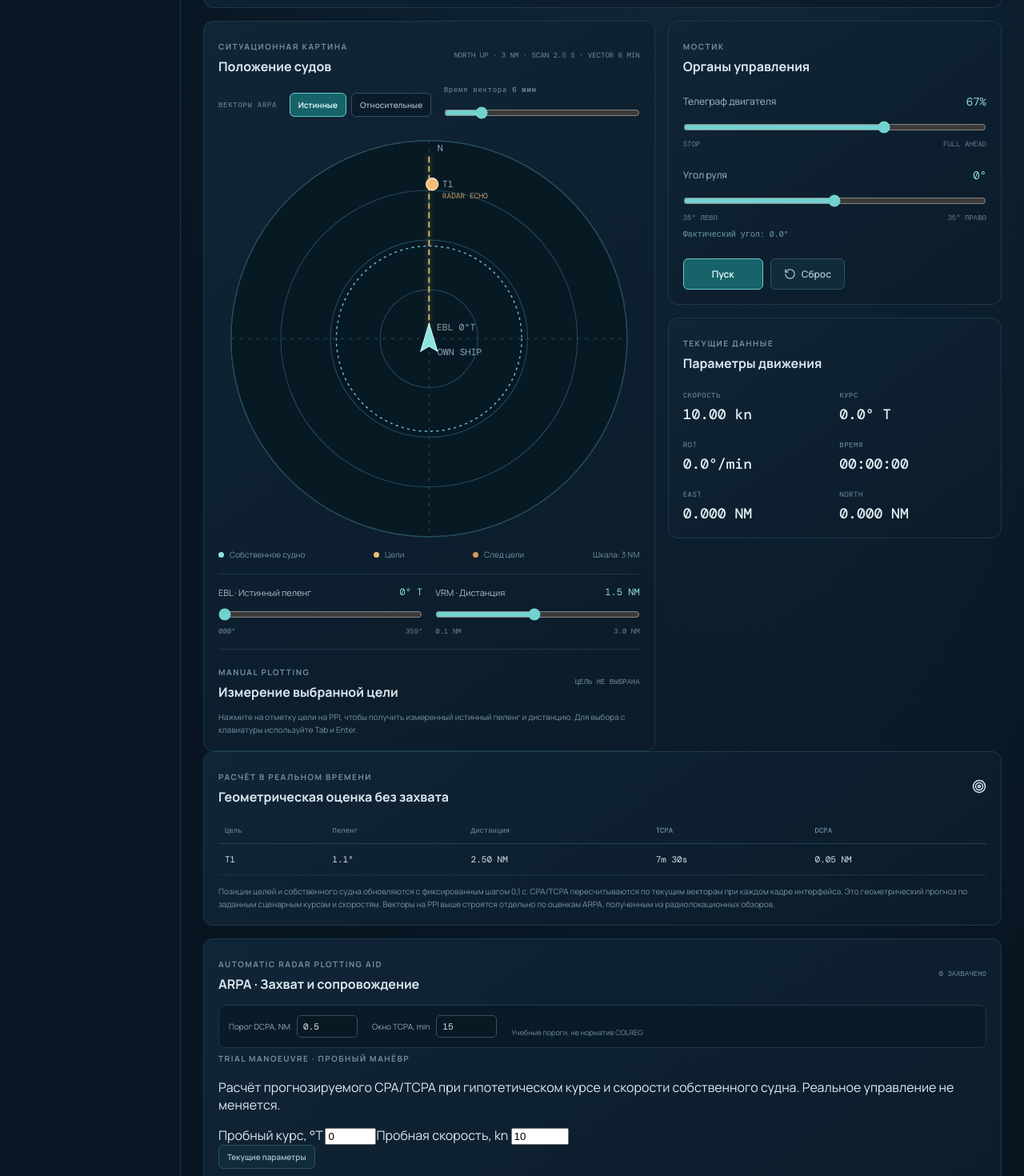
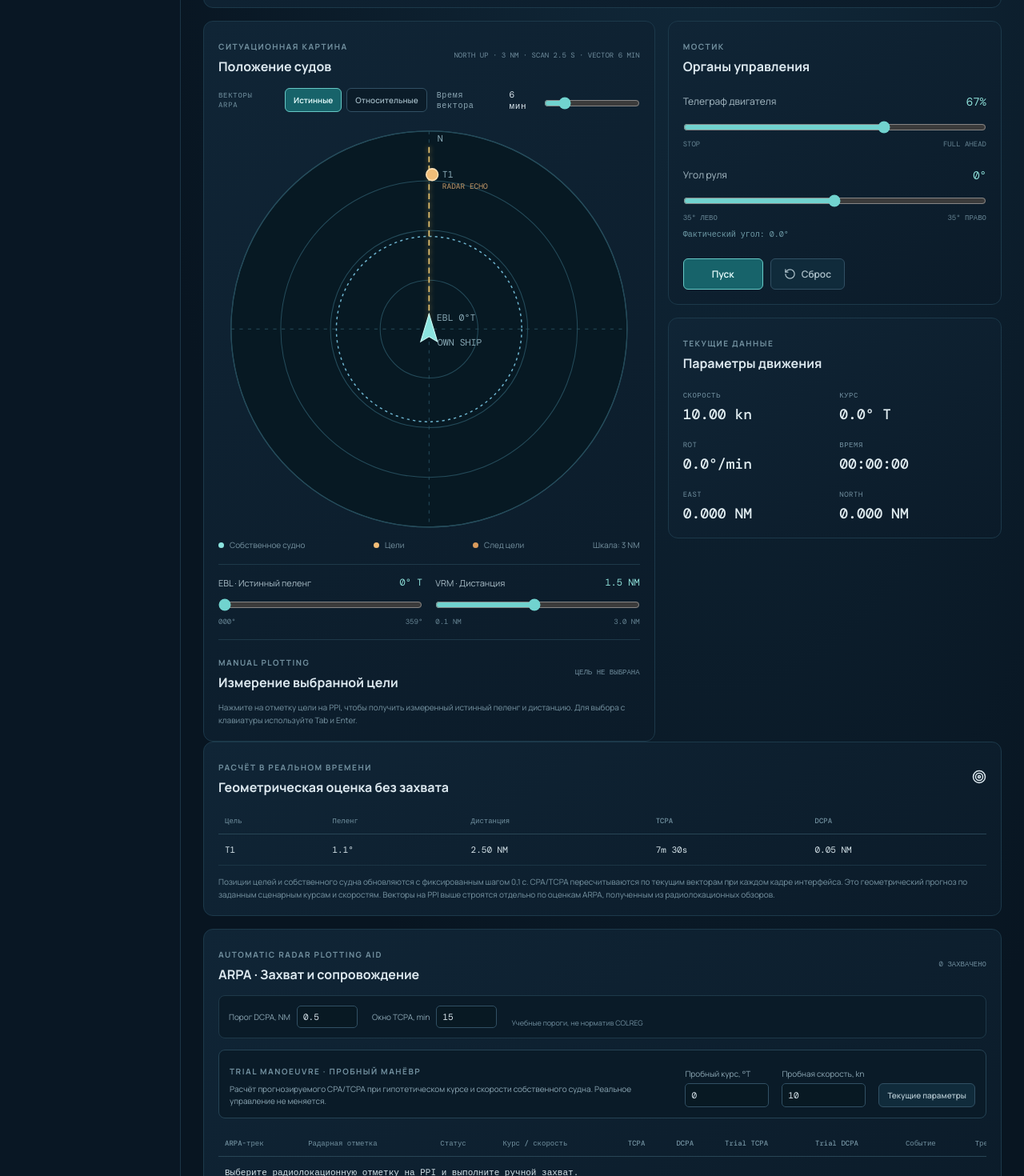
Before and after one commit to quvok/OpenOOW, a React (Vite) app: page / in a window 1280 px wide. Shown: the part 400-1870 px from the top of the page at 80% size. Built offline with nearby package versions, Linux system fonts and the light colour scheme.

Commit message:
style(ui): add ARPA vector length and trial manoeuvre controls

```diff
--- a/src/ui/styles.css
+++ b/src/ui/styles.css
@@ -43,3 +43,18 @@
 .arpa-alert.active{color:#ff9b88;font-weight:700}
 .arpa-table{min-width:850px}
 @media(max-width:600px){.arpa-alert-settings{align-items:stretch;flex-direction:column}.arpa-alert-settings label{justify-content:space-between}.arpa-alert-settings input{width:90px}}
+
+
+/* Complete ARPA vector and trial manoeuvre controls */
+.vector-length-control{display:flex;align-items:center;gap:9px;color:#8da8b5;font-size:10px}
+.vector-length-control input{width:120px}
+.vector-length-control strong{color:#dce8ef;font:11px 'DM Mono',monospace}
+.trial-controls{display:flex;align-items:end;flex-wrap:wrap;gap:12px 16px;margin:14px 0;padding:13px;border:1px solid #254354;border-radius:8px;background:#0a1b28}
+.trial-controls>div{flex:1 1 240px;min-width:220px}
+.trial-controls p{margin:6px 0 0;color:#8da8b5;font-size:10px;line-height:1.5}
+.trial-controls label{display:flex;flex-direction:column;gap:5px;color:#8da8b5;font-size:10px}
+.trial-controls input{width:105px;border:1px solid #315064;border-radius:5px;padding:7px;background:#081923;color:#dce8ef;font:11px 'DM Mono',monospace}
+.arpa-table{min-width:1120px}
+.arpa-swap{color:#718f9f;font-size:9px;white-space:nowrap}
+.arpa-swap.active{color:#ffc36d;font-weight:700}
+@media(max-width:700px){.vector-mode-control{align-items:flex-start;flex-direction:column}.vector-length-control{width:100%;justify-content:space-between}.vector-length-control input{flex:1}.trial-controls{align-items:stretch;flex-direction:column}.trial-controls>div{min-width:0}.trial-controls label{flex-direction:row;justify-content:space-between;align-items:center}.trial-controls input{width:100px}}
```
